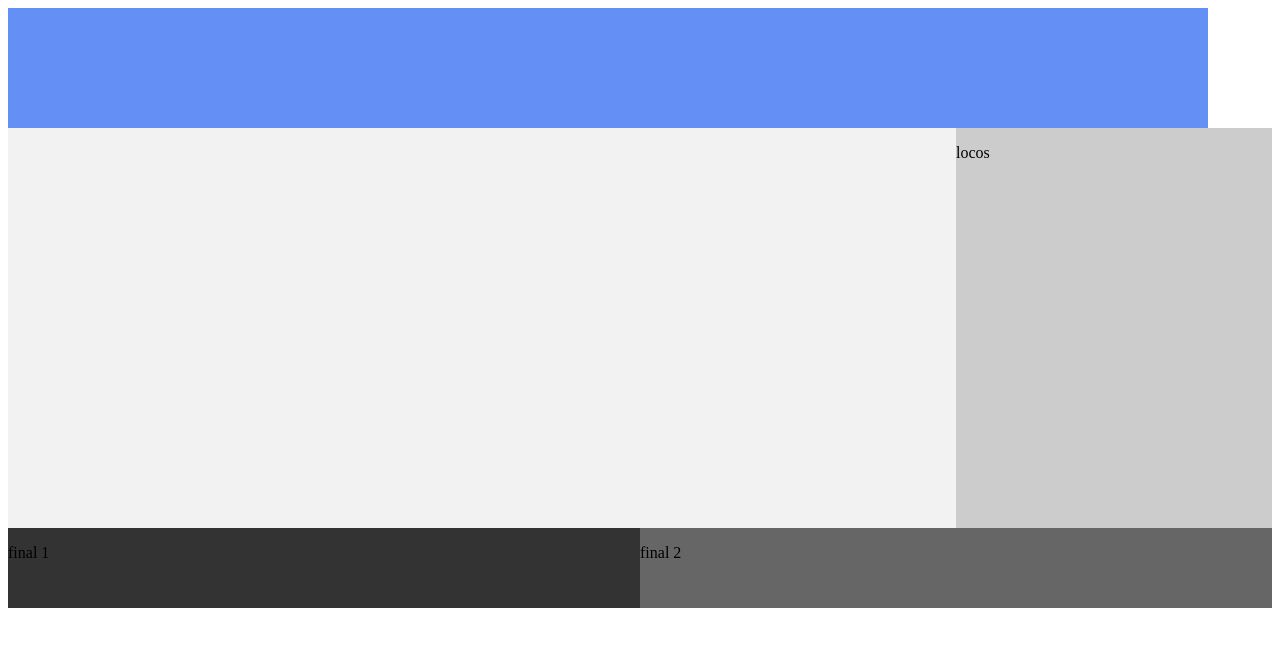
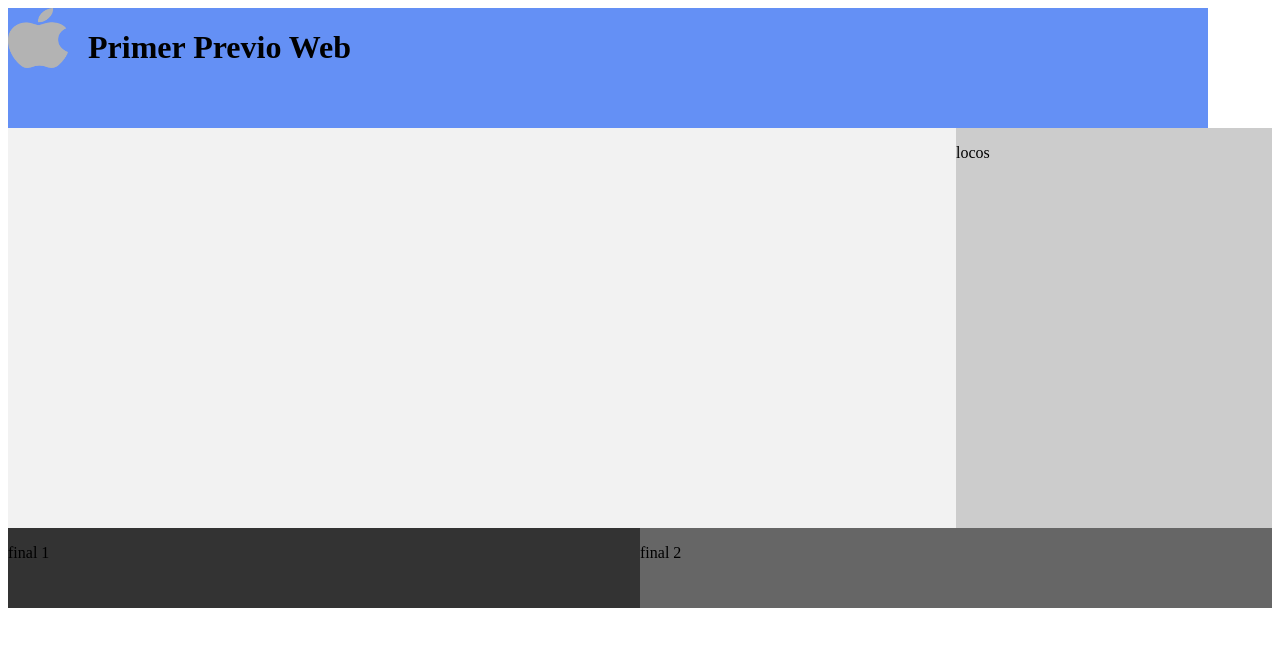
Before and after one commit to MIGMAUXD/Previo1-Web, a plain HTML site: page Index.html in a window 1280 px wide. Drawn offline with Linux system fonts and the light colour scheme.

Commit message:
Logo desarrolado

```diff
--- a/Index.html
+++ b/Index.html
@@ -8,7 +8,9 @@
 <body>
     <header>
         <div class="header-container">
+            <img id="logo" src="img/logo.png" alt="">
             <!-- Contenido del encabezado -->
+            <H1>Primer Previo Web</H1>
         </div>
     </header>
 
--- a/css/Style.css
+++ b/css/Style.css
@@ -44,3 +44,19 @@ footer#footer2 {
     min-height: 80px;
     background-color: #666; /* Cambia el color de fondo a tu gusto */
 }
+
+.header-container{
+    display: flex;
+    align-content: center;
+}
+
+img#logo{
+    width: 60px;
+    height: 60px;
+}
+
+h1{
+    margin-left: 20px;
+    align-items: center;
+    size: 2.5em;
+}
```
Also changed, not shown: img/logo.png (added).
